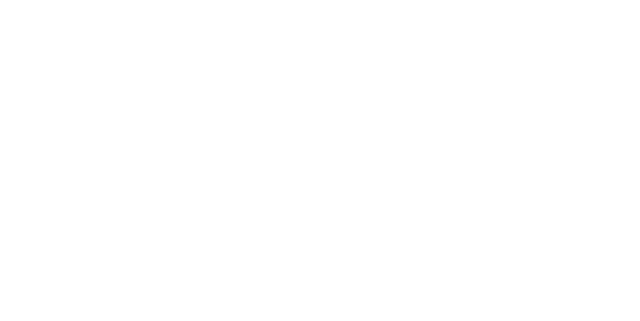
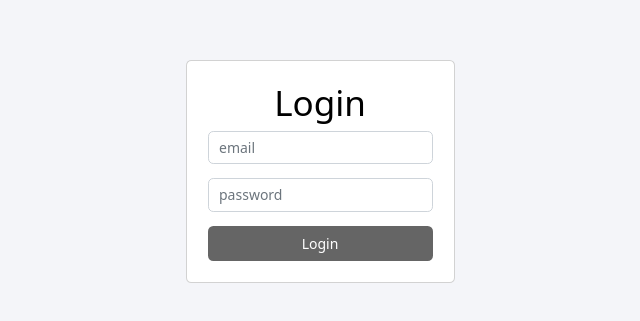
Before and after one commit to LuongChanHong/eshop-ad, a React (Create React App) app: page /login in a window 1280 px wide. Before the commit this address had no page. Shown: the part 229-550 px from the top of the page, without its empty margins (320-960 px from the left). Built offline with nearby package versions, Linux system fonts and the light colour scheme.

Commit message:
add login feature admin page

```diff
--- a/src/App.css
+++ b/src/App.css
@@ -1,38 +1,67 @@
-.App {
-  text-align: center;
+* {
+  box-sizing: border-box;
+  font-size: 14px;
+  padding: 0;
+  margin: 0;
 }
 
-.App-logo {
-  height: 40vmin;
-  pointer-events: none;
+:root {
+  --white-x: white;
+  --black-x: black;
+  --purple-x: #6334ff;
+  --gray-x: gray;
+  --gray-xx: #ffffff;
+  --gray-xxx: #f4f5f9;
+  --red-x: rgba(255, 0, 0, 1);
+  --red-xx: rgba(255, 0, 0, 0.2);
+  --red-xxx: red;
+  --yellow-x: rgba(131, 131, 0, 1);
+  --yellow-xx: rgba(163, 163, 0, 0.2);
+  --green-x: rgba(0, 128, 0, 1);
+  --green-xx: rgba(0, 128, 0, 0.2);
+  --purple-x: rgba(128, 0, 128, 1);
+  --purple-xx: rgba(128, 0, 128, 0.2);
 }
 
-@media (prefers-reduced-motion: no-preference) {
-  .App-logo {
-    animation: App-logo-spin infinite 20s linear;
-  }
+body {
+  background-color: var(--gray-xx);
 }
 
-.App-header {
-  background-color: #282c34;
-  min-height: 100vh;
-  display: flex;
-  flex-direction: column;
-  align-items: center;
-  justify-content: center;
-  font-size: calc(10px + 2vmin);
-  color: white;
+.hidden {
+  display: none !important;
 }
 
-.App-link {
-  color: #61dafb;
+/* ----------------------------------------------------------------- */
+/* INPUT - START */
+/* ----------------------------------------------------------------- */
+
+.input-underline {
+  width: 100%;
+  background-image: linear-gradient(#0000, #00000052);
+  background-position: bottom 5px center;
+  background-size: calc(100% - 10px) 2px;
+  background-repeat: no-repeat;
+  background-color: transparent;
+  border: none;
+  padding: 10px;
 }
 
-@keyframes App-logo-spin {
-  from {
-    transform: rotate(0deg);
-  }
-  to {
-    transform: rotate(360deg);
-  }
+.input-warning {
+  background-image: linear-gradient(var(--red-xxx), var(--red-xxx)) !important;
 }
+
+.input-border-warning {
+  border-color: var(--red-xxx) !important;
+}
+
+.textArea-warning {
+  border-color: var(--red-xxx) !important;
+}
+
+.input-outline-none:focus {
+  outline: none;
+}
+
+/* ----------------------------------------------------------------- */
+/* INPUT - END */
+/* ----------------------------------------------------------------- */
--- a/src/App.js
+++ b/src/App.js
@@ -3,6 +3,7 @@
 import { BrowserRouter, Route, Routes } from "react-router-dom";
 
 import Main from "./Page/Main/Main";
+import Login from "./Page/Login/Login";
 
 function App() {
   return (
@@ -10,6 +11,7 @@
       <BrowserRouter>
         <Routes>
           <Route exact path="/" element={<Main />} />
+          <Route exact path="/login" element={<Login />} />
         </Routes>
       </BrowserRouter>
     </div>
--- /dev/null
+++ b/src/Page/Login/Login.jsx
@@ -0,0 +1,121 @@
+import React, { useState } from "react";
+import { useNavigate } from "react-router-dom";
+import { useDispatch, useSelector } from "react-redux";
+
+import "../../App.css";
+import "./login.css";
+
+import { signInAction } from "../../Redux/Actions/userAction";
+
+const Login = () => {
+  const emailText = "Please check your email";
+  const [email, setEmail] = useState("");
+  const [emailError, setEmailError] = useState(false);
+  const [emailRegex, setEmailRegex] = useState(false);
+
+  const passwordText = "Please check your password";
+  const [password, setPassword] = useState("");
+  const [passwordError, setPasswordError] = useState(false);
+
+  const navigate = useNavigate();
+  const dispatch = useDispatch();
+
+  function validateEmail(email) {
+    const re =
+      /^(([^<>()[\]\\.,;:\s@"]+(\.[^<>()[\]\\.,;:\s@"]+)*)|(".+"))@((\[[0-9]{1,3}\.[0-9]{1,3}\.[0-9]{1,3}\.[0-9]{1,3}\])|(([a-zA-Z\-0-9]+\.)+[a-zA-Z]{2,}))$/;
+    return re.test(String(email).toLowerCase());
+  }
+
+  const inputValidation = () => {
+    if (email) {
+      setEmailError(false);
+      if (validateEmail(email)) {
+        setEmailRegex(false);
+        if (password) {
+          setPasswordError(false);
+          return true;
+        } else {
+          setPasswordError(true);
+          return false;
+        }
+      } else {
+        setEmailRegex(true);
+        return false;
+      }
+    } else {
+      setEmailError(true);
+      return false;
+    }
+  };
+
+  const handleSubmit = (event) => {
+    event.preventDefault();
+    const isInputValid = inputValidation();
+    if (isInputValid) {
+      const response = dispatch(
+        signInAction({ email: email, password: password })
+      );
+      response.then((res) => {
+        console.log(res);
+        if (res.msg) {
+          if (res.msg.includes("Email")) {
+            setEmailError(true);
+          }
+          if (res.msg.includes("Password")) {
+            setPasswordError(true);
+          }
+        } else {
+          navigate("/");
+        }
+      });
+    }
+  };
+
+  return (
+    <section>
+      <section className="login__body">
+        <div className="card">
+          <div className="d-flex flex-column card-body p-4">
+            <h1 className="text-center login__title">Login</h1>
+            <form className="d-grid gap-3">
+              <input
+                name="email"
+                type="email"
+                placeholder="email"
+                className="form-control"
+                onChange={(e) => setEmail(e.target.value)}
+                value={email}
+              />
+              <input
+                name="password"
+                type="password"
+                placeholder="password"
+                className="form-control"
+                onChange={(e) => setPassword(e.target.value)}
+                value={password}
+              />
+              {/* {isLoginError && <span className="text-danger">{errorText}</span>} */}
+              {(emailError || emailRegex) && (
+                <span className="text-danger">{emailText}</span>
+              )}
+
+              {passwordError && (
+                <span className="text-danger">{passwordText}</span>
+              )}
+
+              <button
+                onClick={handleSubmit}
+                type="button"
+                className="rounded login__button"
+              >
+                Login
+              </button>
+            </form>
+          </div>
+        </div>
+      </section>
+    </section>
+  );
+};
+
+export default Login;
--- /dev/null
+++ b/src/Page/Login/login.css
@@ -0,0 +1,25 @@
+.login__body {
+  display: flex;
+  width: 100vw;
+  height: 100vh;
+  align-items: center;
+  justify-content: center;
+  background-color: var(--gray-xxx);
+}
+
+.login__title {
+  color: var(--black-x);
+}
+
+.login__button {
+  background-color: var(--black-x);
+  color: var(--white-x);
+  border: none;
+  padding: 0.5rem 0;
+  transition: all 0.5s ease-in-out;
+  opacity: 0.6;
+}
+
+.login__button:hover {
+  opacity: 1;
+}
--- a/src/Page/Main/Main.jsx
+++ b/src/Page/Main/Main.jsx
@@ -1,8 +1,26 @@
-import React from "react";
+import React, { useEffect } from "react";
+import "bootstrap/dist/css/bootstrap.min.css";
 
 import Sidebar from "../../Components/Sidebar/Sidebar";
 
+import { useNavigate } from "react-router-dom";
+import { useSelector, useDispatch } from "react-redux";
+
+import { signOutAction } from "../../Redux/Actions/userAction";
+
 const Main = () => {
+  const userId = useSelector((state) => state.user.userId);
+
+  const navigate = useNavigate();
+  const dispatch = useDispatch();
+
+  useEffect(() => {
+    console.log(userId);
+    if (userId === "") {
+      navigate("/login");
+    }
+  }, []);
+
   return (
     <section>
       <Sidebar />
--- a/src/Redux/Reducers/userReducer.js
+++ b/src/Redux/Reducers/userReducer.js
@@ -1,7 +1,7 @@
 import { USER } from "../Actions/Types/userType";
 
 const initialState = {
-  userId: {},
+  userId: "",
   cookie: {},
   role: "",
 };
```
Also changed, not shown: package.json (+5 -4 lines), note.txt, 1 other file (tests, documents, lock files or other folders).
